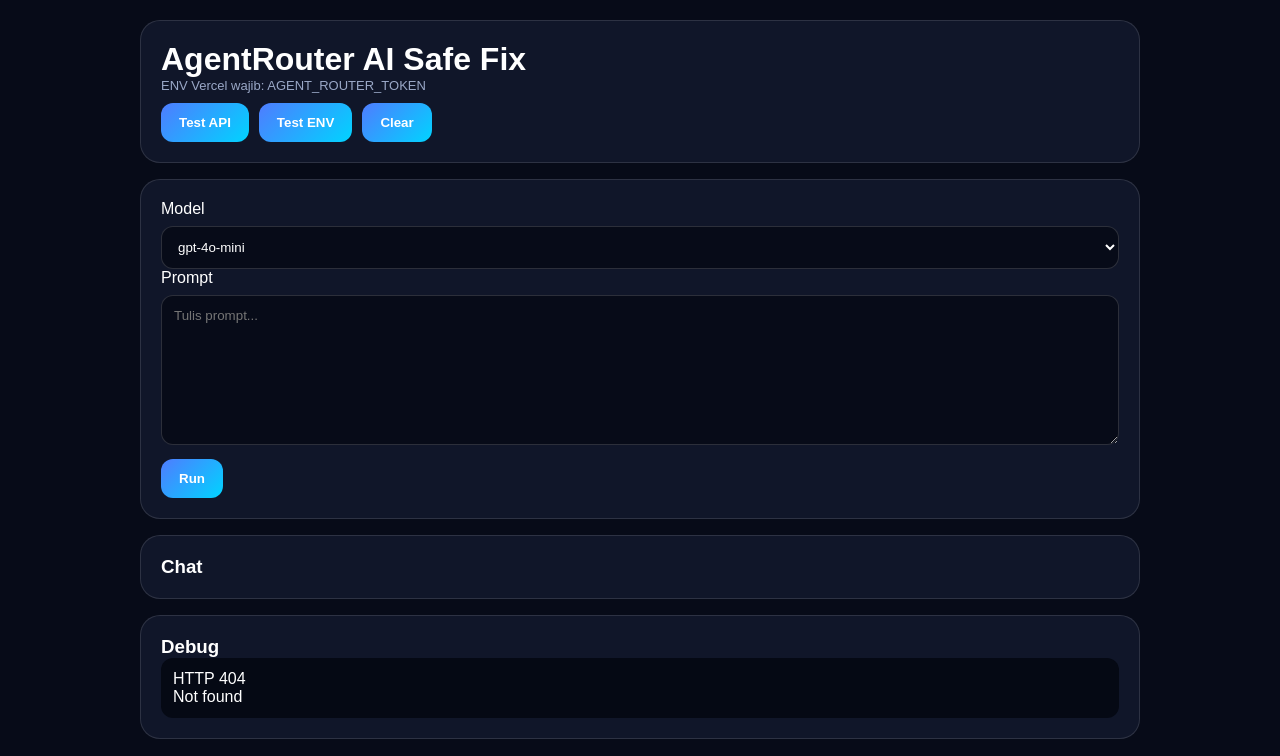
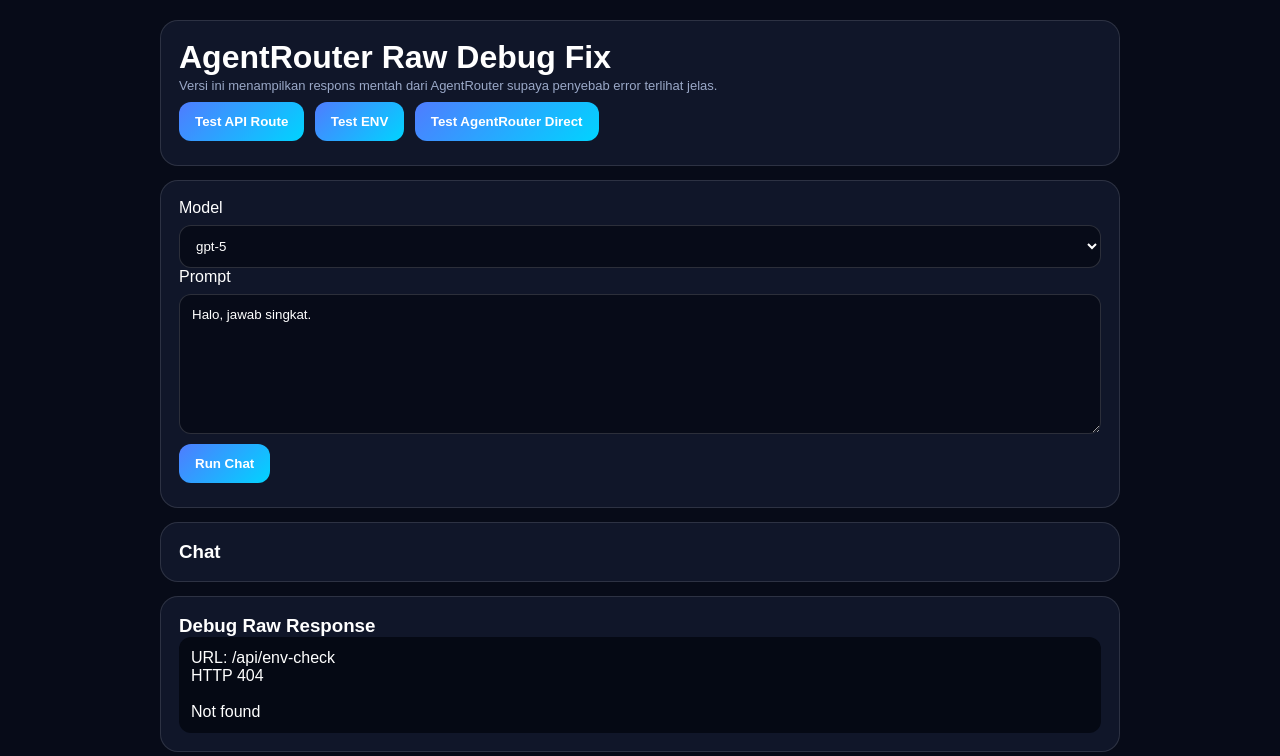
Before and after one commit to kazomavos-code/Aiaj, a website: page index.html in a window 1280 px wide. Both pictures are taken after a click on the button "Test ENV". Shown: the top 756 px of the page. Drawn offline with Linux system fonts and the light colour scheme; no server answers.

Commit message:
Update index.html

```diff
--- a/index.html
+++ b/index.html
@@ -3,37 +3,105 @@
 <head>
 <meta charset="UTF-8">
 <meta name="viewport" content="width=device-width,initial-scale=1.0">
-<title>AgentRouter AI Safe Fix</title>
+<title>AgentRouter Raw Debug Fix</title>
 <style>
 *{box-sizing:border-box;margin:0;padding:0;font-family:Arial,sans-serif}
 body{background:#070b18;color:white;min-height:100vh;padding:20px}
-.app{max-width:1000px;margin:auto}
-.card{background:#101629;border:1px solid rgba(255,255,255,.12);border-radius:20px;padding:20px;margin-bottom:16px}
+.app{max-width:960px;margin:auto}
+.card{background:#101629;border:1px solid rgba(255,255,255,.12);border-radius:18px;padding:18px;margin-bottom:14px}
 textarea,select,input{width:100%;background:#070b18;color:white;border:1px solid rgba(255,255,255,.15);border-radius:12px;padding:12px;margin-top:8px}
-textarea{min-height:150px}
-button{background:linear-gradient(135deg,#4f7cff,#00d4ff);color:white;border:none;border-radius:12px;padding:12px 18px;font-weight:bold;cursor:pointer;margin-top:10px}
-.row{display:flex;gap:10px;flex-wrap:wrap}
+textarea{min-height:140px}
+button{background:linear-gradient(135deg,#4f7cff,#00d4ff);color:white;border:none;border-radius:12px;padding:12px 16px;font-weight:bold;cursor:pointer;margin:6px 6px 6px 0}
+pre{white-space:pre-wrap;background:#050914;padding:12px;border-radius:12px;overflow:auto;max-height:420px}
 .msg{padding:14px;border-radius:14px;margin-top:12px;white-space:pre-wrap;line-height:1.5}
-.user{background:#2563eb}
-.ai{background:#151d35;border:1px solid rgba(255,255,255,.12)}
-pre{white-space:pre-wrap;background:#050914;padding:12px;border-radius:12px;overflow:auto}
-.small{color:#9aa8c7;font-size:13px}
+.user{background:#2563eb}.ai{background:#151d35;border:1px solid rgba(255,255,255,.12)}
+.small{color:#9aa8c7;font-size:13px;line-height:1.5}
 </style>
 </head>
 <body>
 <div class="app">
   <div class="card">
-    <h1>AgentRouter AI Safe Fix</h1>
-    <p class="small">ENV Vercel wajib: AGENT_ROUTER_TOKEN</p>
-    <div class="row">
-      <button onclick="testHealth()">Test API</button>
-      <button onclick="testEnv()">Test ENV</button>
-      <button onclick="clearChat()">Clear</button>
-    </div>
+    <h1>AgentRouter Raw Debug Fix</h1>
+    <p class="small">Versi ini menampilkan respons mentah dari AgentRouter supaya penyebab error terlihat jelas.</p>
+    <button onclick="testHealth()">Test API Route</button>
+    <button onclick="testEnv()">Test ENV</button>
+    <button onclick="testAgentRouter()">Test AgentRouter Direct</button>
   </div>
 
   <div class="card">
     <label>Model</label>
+    <select id="model">
+      <option value="gpt-5">gpt-5</option>
+      <option value="gpt-4o-mini">gpt-4o-mini</option>
+      <option value="gpt-4o">gpt-4o</option>
+    </select>
+
+    <label>Prompt</label>
+    <textarea id="prompt" placeholder="Tulis prompt...">Halo, jawab singkat.</textarea>
+    <button onclick="sendPrompt()">Run Chat</button>
+  </div>
+
+  <div class="card">
+    <h3>Chat</h3>
+    <div id="chat"></div>
+  </div>
+
+  <div class="card">
+    <h3>Debug Raw Response</h3>
+    <pre id="debug">Klik Test AgentRouter Direct dulu.</pre>
+  </div>
+</div>
+
+<script>
+const chat = document.getElementById('chat');
+const debug = document.getElementById('debug');
+
+function addMsg(type, text){
+  const div=document.createElement('div');
+  div.className='msg '+type;
+  div.textContent=text;
+  chat.appendChild(div);
+}
+
+async function callApi(url, options){
+  const res = await fetch(url, options);
+  const text = await res.text();
+  debug.textContent = 'URL: '+url+'\nHTTP '+res.status+'\n\n'+text;
+  try { return { ok: res.ok, data: JSON.parse(text), text, status: res.status }; }
+  catch(e){ return { ok: false, data: null, text, status: res.status, parseError: e.message }; }
+}
+
+async function testHealth(){
+  try{ await callApi('/api/health'); }catch(e){ debug.textContent='Health error: '+e.message; }
+}
+
+async function testEnv(){
+  try{ await callApi('/api/env-check'); }catch(e){ debug.textContent='ENV error: '+e.message; }
+}
+
+async function testAgentRouter(){
+  try{ await callApi('/api/agentrouter-test', {method:'POST', headers:{'Content-Type':'application/json'}, body: JSON.stringify({model: document.getElementById('model').value})}); }
+  catch(e){ debug.textContent='AgentRouter test error: '+e.message; }
+}
+
+async function sendPrompt(){
+  const prompt=document.getElementById('prompt').value.trim();
+  const model=document.getElementById('model').value;
+  if(!prompt) return alert('Prompt kosong');
+  addMsg('user', prompt);
+  addMsg('ai', 'Loading...');
+  try{
+    const result = await callApi('/api/chat', {method:'POST', headers:{'Content-Type':'application/json'}, body:JSON.stringify({prompt, model})});
+    const ai = document.querySelectorAll('.ai');
+    ai[ai.length-1].textContent = result.data?.reply || result.data?.error || 'Tidak ada reply. Cek Debug Raw Response.';
+  }catch(e){
+    const ai = document.querySelectorAll('.ai');
+    ai[ai.length-1].textContent='Error: '+e.message;
+  }
+}
+</script>
+</body>
+</html>
     <select id="model">
       <option value="gpt-4o-mini">gpt-4o-mini</option>
       <option value="gpt-4o">gpt-4o</option>
```
